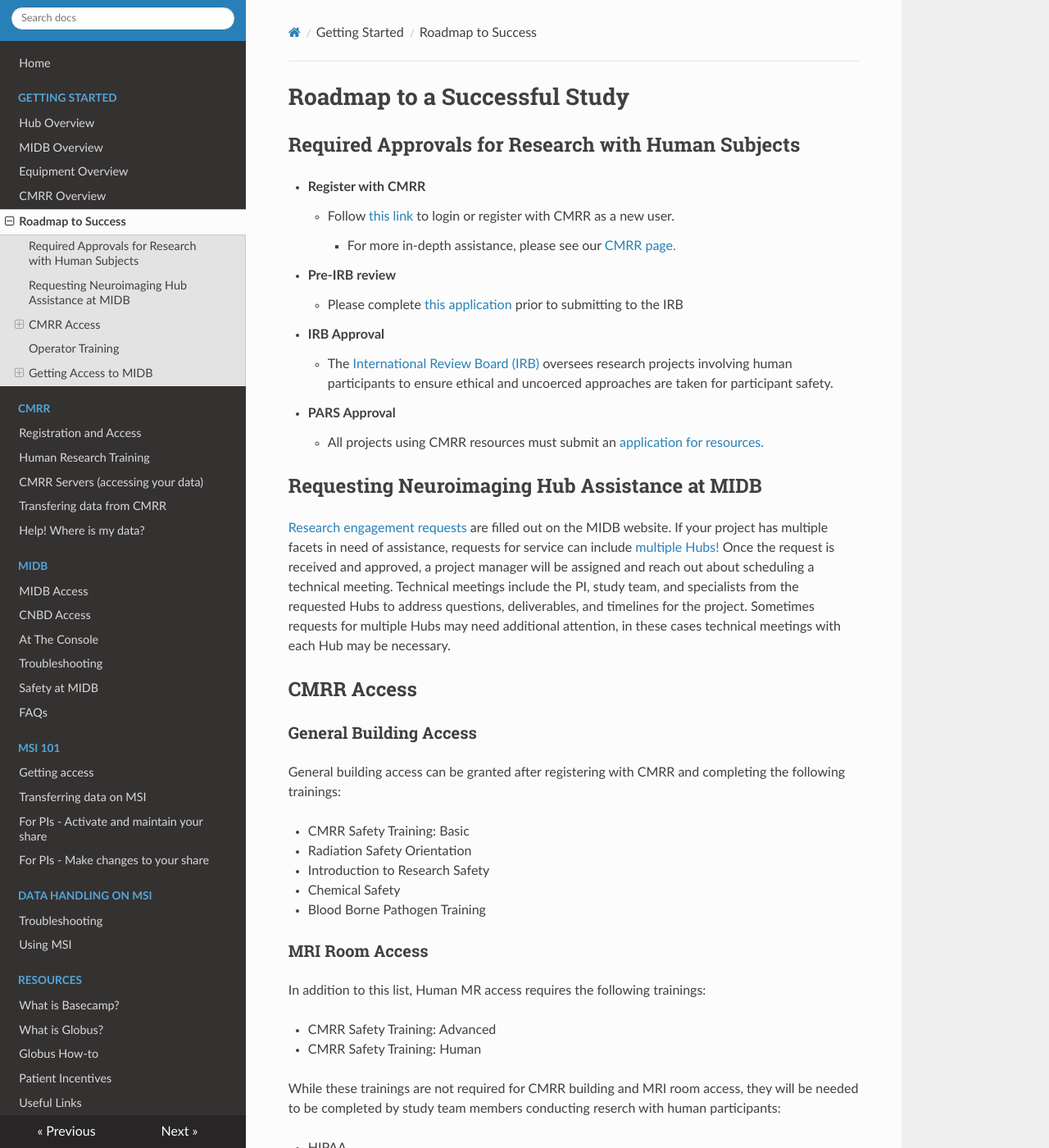
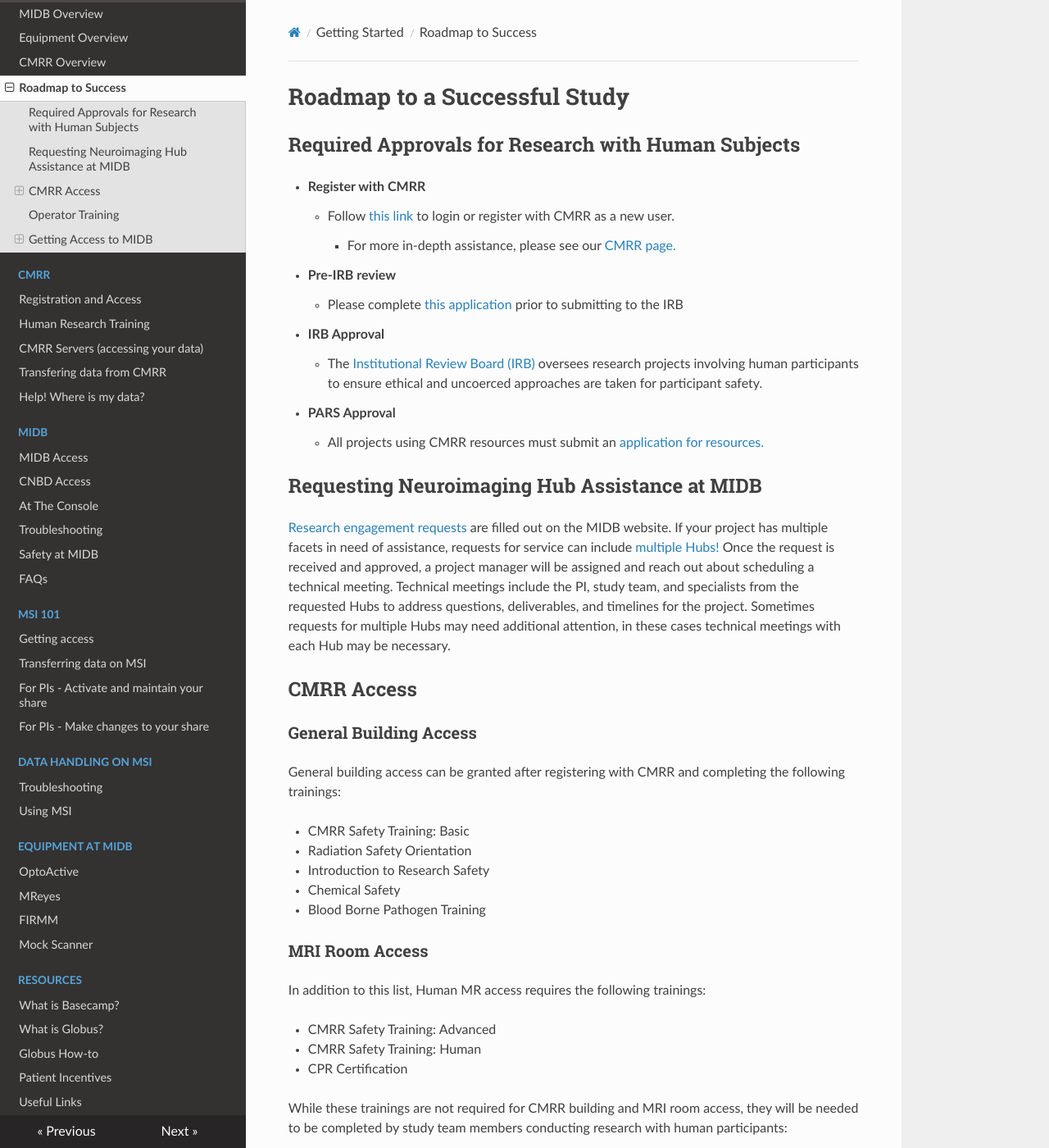
Before and after one commit to MIDB-Neuroimaging/neurohub_rtd, an MkDocs documentation site: the page built from docs/start/roadmap.md, in a window 1280 px wide and 1400 px high. Shown: the whole window at 82% size. Built offline with MkDocs 1.6.1, drawn with Linux system fonts in a browser that asks for light colours; nearby versions of some CDN libraries.

Commit message:
Updates from Tricia 2-17-26
added equipment info and separate tabs. also fixed typos and broken links to updated MIDB web page.

```diff
--- a/docs/start/roadmap.md
+++ b/docs/start/roadmap.md
@@ -10,13 +10,13 @@
     - Please complete [this application](https://www.cmrr.umn.edu/preirb/){:target="_blank"} prior to submitting to the IRB
 
 - **IRB Approval**
-    - The [International Review Board (IRB)](https://research.umn.edu/units/irb){:target="_blank"} oversees research projects involving human participants to ensure ethical and uncoerced approaches are taken for participant safety.
+    - The [Institutional Review Board (IRB)](https://research.umn.edu/units/irb){:target="_blank"} oversees research projects involving human participants to ensure ethical and uncoerced approaches are taken for participant safety.
 
 - **PARS Approval**
     - All projects using CMRR resources must submit an [application for resources.](https://www.cmrr.umn.edu/newuser/pars_overview.php){:target="_blank"}
 
 ## Requesting Neuroimaging Hub Assistance at MIDB
-[Research engagement requests](https://midb.umn.edu/research-services/engage-midb-service-hubs/process-engagement-request){:target="_blank"} are filled out on the MIDB website. If your project has multiple facets in need of assistance, requests for service can include [multiple Hubs!](../start/midb-over.md){:target="_blank"} Once the request is received and approved, a project manager will be assigned and reach out about scheduling a technical meeting. Technical meetings include the PI, study team, and specialists from the requested Hubs to address questions, deliverables, and timelines for the project. Sometimes requests for multiple Hubs may need additional attention, in these cases technical meetings with each Hub may be necessary.
+[Research engagement requests](https://redcap.ahc.umn.edu/redcap/surveys/?s=4FM7TMAXMC7RL4KY){:target="_blank"} are filled out on the MIDB website. If your project has multiple facets in need of assistance, requests for service can include [multiple Hubs!](https://midb.umn.edu/research#hubs){:target="_blank"} Once the request is received and approved, a project manager will be assigned and reach out about scheduling a technical meeting. Technical meetings include the PI, study team, and specialists from the requested Hubs to address questions, deliverables, and timelines for the project. Sometimes requests for multiple Hubs may need additional attention, in these cases technical meetings with each Hub may be necessary.
 
 ## CMRR Access
 
@@ -34,8 +34,9 @@
 
 - CMRR Safety Training: Advanced
 - CMRR Safety Training: Human
+- CPR Certification
 
-While these trainings are not required for CMRR building and MRI room access, they will be needed to be completed by study team members conducting reserch with human participants:
+While these trainings are not required for CMRR building and MRI room access, they will be needed to be completed by study team members conducting research with human participants:
 
 - HIPAA
 - CITI Training
@@ -53,7 +54,7 @@
 
 ## Getting Access to MIDB
 ### Building Access
-To gain building access to MIDB please fill out the [Employee/Student Access Form.](https://facilities.umn.edu/our-services/research-facility-support-services-rfss/rfss-building-access/rfss-research-building){:target="_blank"} Once filled out please notify your PI as well as your MIDB project manager. If you do not have a lead project manager from one of the research hubs at MIDB please [submit a research engagement request.](https://midb.umn.edu/research-services/engage-midb-service-hubs/process-engagement-request){:target="_blank"} If you've already submitted an engagement request, please email midbresearch@umn.edu.
+To gain building access to MIDB please fill out the [Employee/Student Access Form.](https://facilities.umn.edu/our-services/research-facility-support-services-rfss/rfss-building-access/rfss-research-building){:target="_blank"} Once filled out please notify your PI as well as your MIDB project manager. If you do not have a lead project manager from one of the research hubs at MIDB please [submit a research engagement request.](https://redcap.ahc.umn.edu/redcap/surveys/?s=4FM7TMAXMC7RL4KY){:target="_blank"} If you've already submitted an engagement request, please email midbresearch@umn.edu.
 
 ### 3T-D Access
 Once you have completed the CMRR required training, email your training record to Jon Lem (lem00006@umn.edu), the CMRR Facilities Coordinator, and request 3T-D access. CC the PI(s) on the study + Steve Nelson (smnelson@umn.edu), the Neuroimaging Core Director. Your safety trainings will be reviewed, and if the online trainings are completed Jon will refer you to our Project Manager. They will schedule your 3T-D orientation with a tech.
--- a/mkdocs.yml
+++ b/mkdocs.yml
@@ -19,7 +19,7 @@
 nav:
     - Home: index.md
 
-    - Getting Started: #overview
+    - Getting Started: #start
         - Hub Overview: start/overview.md
         - MIDB Overview: start/midb-over.md
         - Equipment Overview: start/equipment.md
@@ -53,7 +53,13 @@
         - Troubleshooting: usingmsi/troubleshooting.md
         - Using MSI: usingmsi/location.md
 
-    - Resources: #what is basecamp
+    - Equipment at MIDB:
+        - OptoActive: equip/opto.md
+        - MReyes: equip/mreyes.md
+        - FIRMM: equip/firmm.md
+        - Mock Scanner: equip/mock.md
+
+    - Resources: #resources
         - What is Basecamp?: resources/basecamp.md
         - What is Globus?: resources/globus.md
         - Globus How-to: resources/globussop.md
```
Also changed, not shown: docs/equip/firmm.md (added, +11 -0 lines), docs/equip/mock.md (added, +6 -0 lines), docs/equip/mreyes.md (added, +20 -0 lines), docs/equip/opto.md (added, +44 -0 lines), docs/start/equipment.md (+1 -0 lines), docs/start/midb-over.md (+4 -4 lines), docs/images/firmm1.png (added), docs/images/firmm2.png (added), docs/images/mock1.jpg (added), docs/images/mreyes1.png (added), docs/images/mreyes2.png (added), docs/images/mreyes3.png (added), docs/images/opto1.png (added), docs/images/opto2.png (added), 1 more files.
